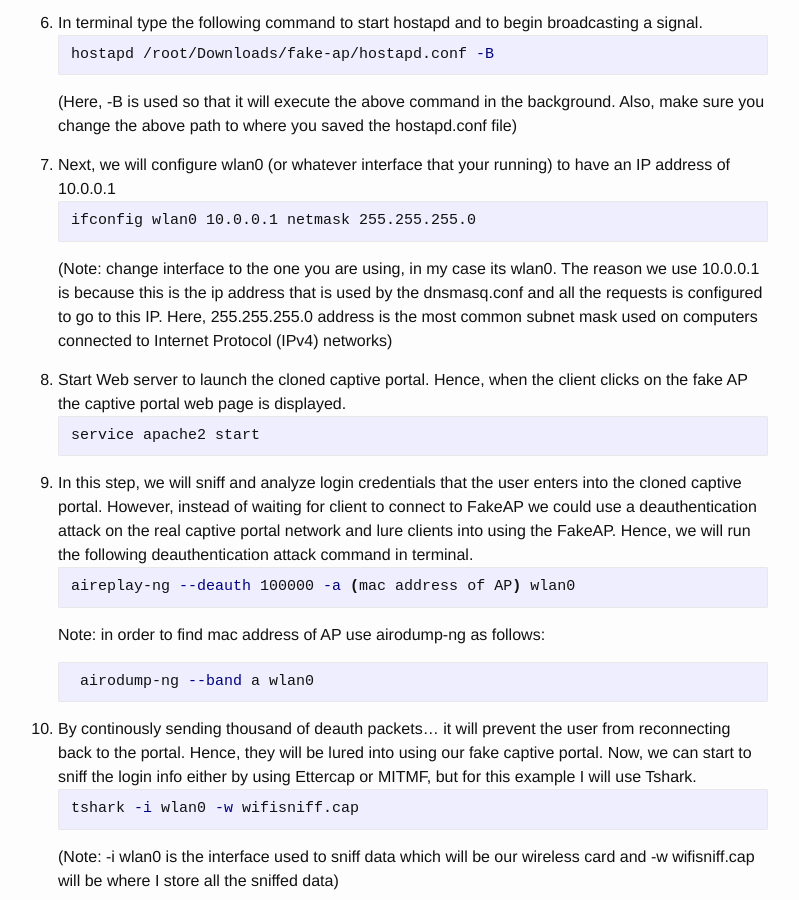
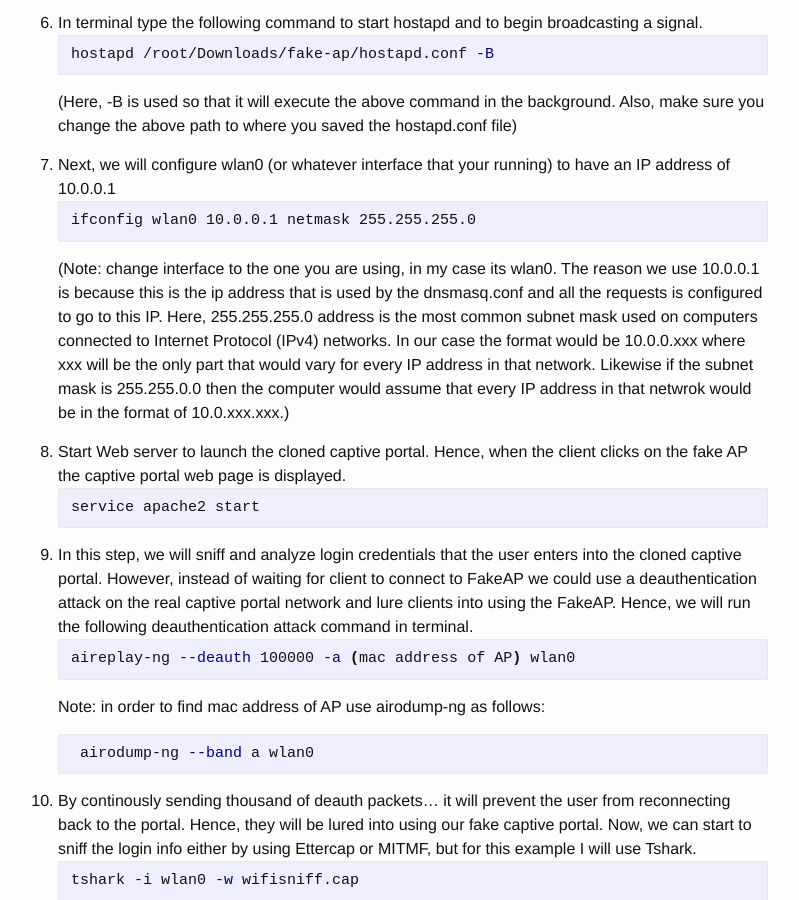
Before and after one commit to alexalwks2/aaronjohn2.github.io, a Jekyll site: the page built from _posts/2018-12-23-captive-portal.md, in a window 1280 px wide and 900 px high, scrolled down 2156 px. Shown: the whole window, without its empty margins (242-1041 px from the left). Built offline with Jekyll 4.4.1, drawn with Linux system fonts in a browser that asks for light colours; comment, search, counter and statistics services are not loaded.

Commit message:
Update 2018-12-23-captive-portal.md

````diff
--- a/_posts/2018-12-23-captive-portal.md
+++ b/_posts/2018-12-23-captive-portal.md
@@ -83,7 +83,7 @@ hostapd /root/Downloads/fake-ap/hostapd.conf -B
 ```shell
 ifconfig wlan0 10.0.0.1 netmask 255.255.255.0
 ```
-(Note: change interface to the one you are using, in my case its wlan0. The reason we use 10.0.0.1 is because this is the ip address that is used by the dnsmasq.conf and all the requests is configured to go to this IP. Here, 255.255.255.0 address is the most common subnet mask used on computers connected to Internet Protocol (IPv4) networks)
+(Note: change interface to the one you are using, in my case its wlan0. The reason we use 10.0.0.1 is because this is the ip address that is used by the dnsmasq.conf and all the requests is configured to go to this IP. Here, 255.255.255.0 address is the most common subnet mask used on computers connected to Internet Protocol (IPv4) networks. In our case the format would be 10.0.0.xxx where xxx will be the only part that would vary for every IP address in that network. Likewise if the subnet mask is 255.255.0.0 then the computer would assume that every IP address in that netwrok would be in the format of 10.0.xxx.xxx.)
 
 8. Start Web server to launch the cloned captive portal. Hence, when the client clicks on the fake AP the captive portal web page is displayed.
 ```shell
````
